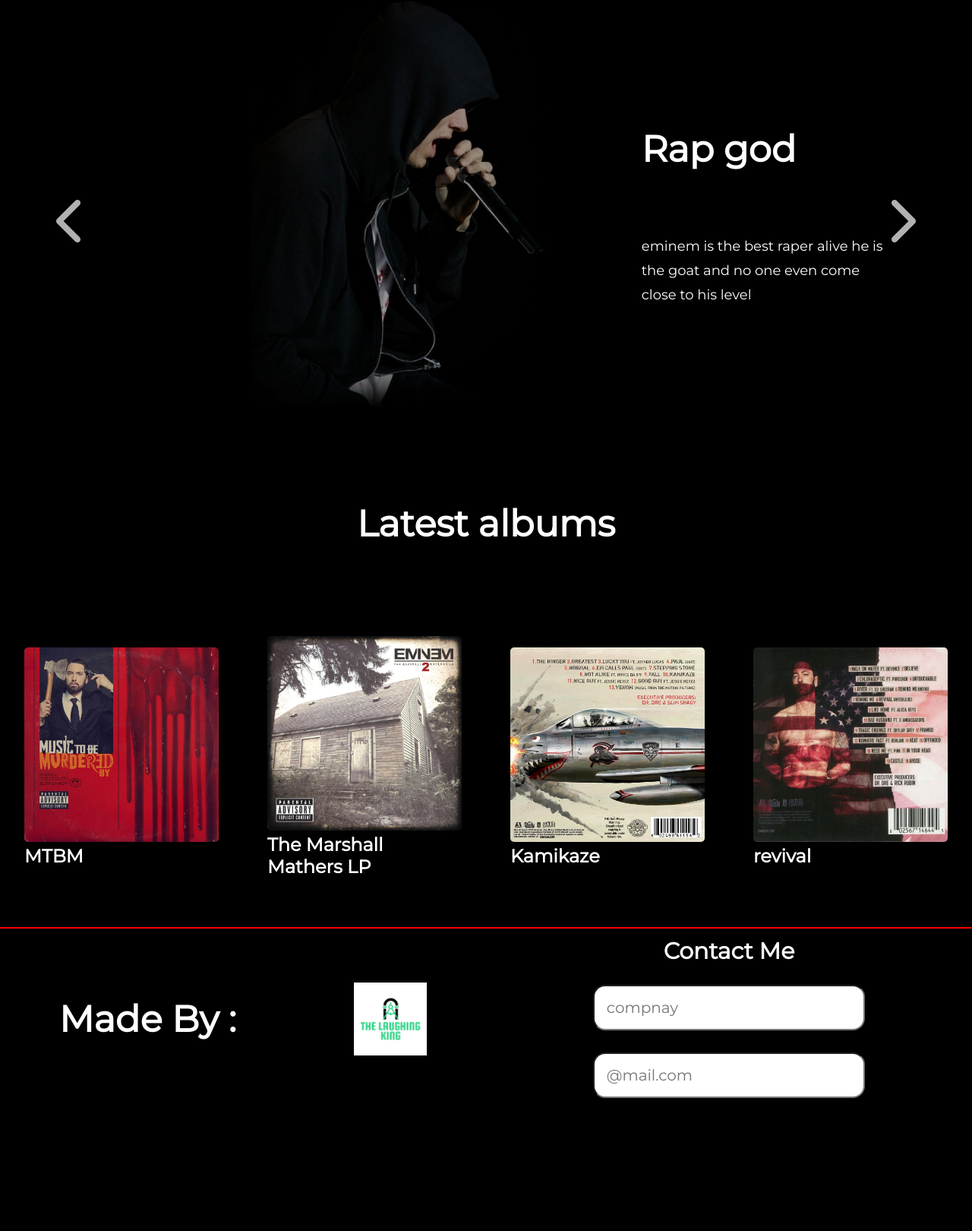
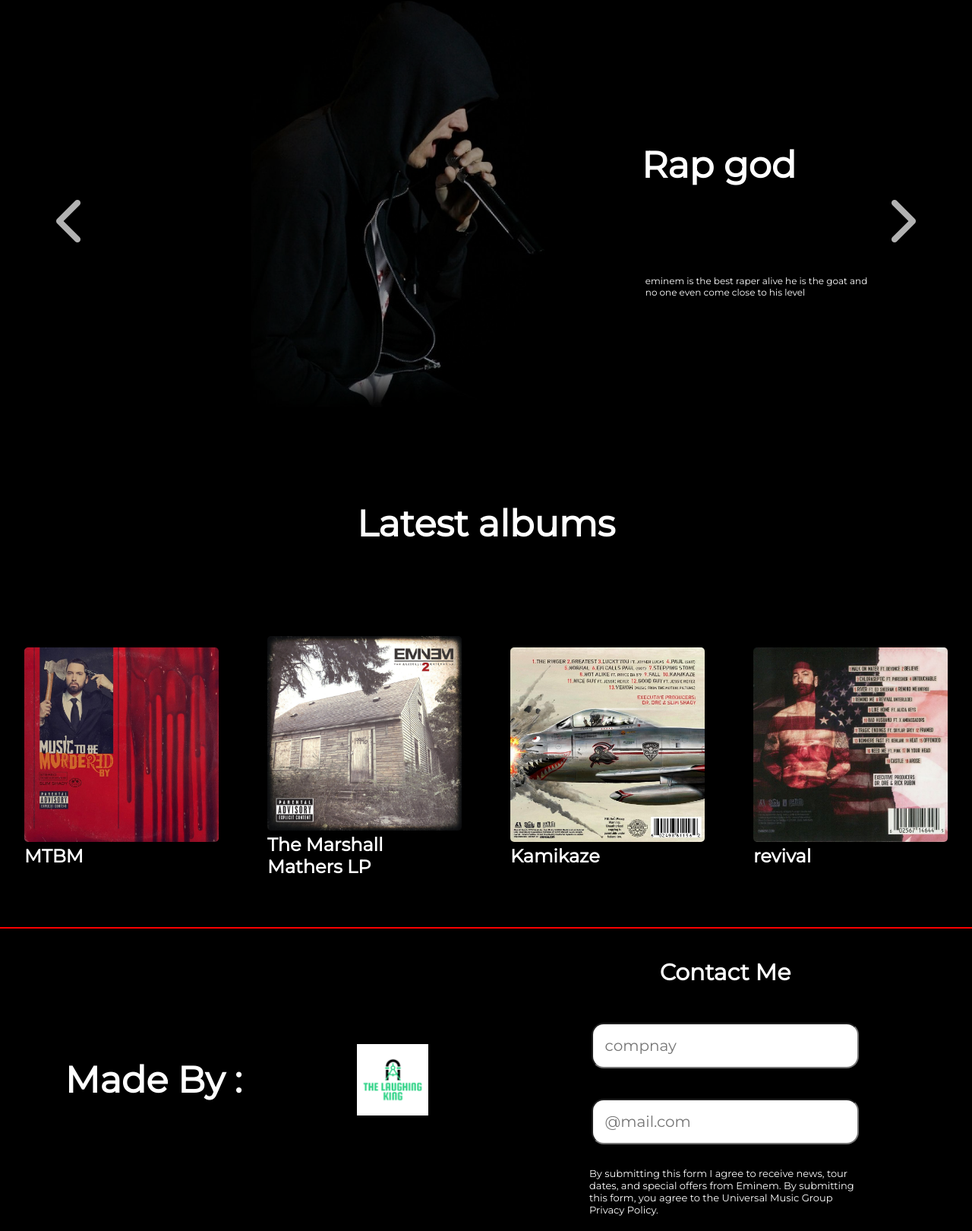
Before and after one commit to danielwendemenh/the-eminemshow, a plain HTML site: page index.html in a window 1280 px wide. Shown: the part 140-1760 px from the top of the page at 76% size. Before the commit the page ends 1600 px from the top, so only its background shows below. Drawn offline with Linux system fonts and the light colour scheme.

Commit message:
Add files via upload

```diff
--- a/index.html
+++ b/index.html
@@ -19,7 +19,7 @@
   </head>
   <body>
     <!-- nav start -->
-    <header>
+    <header id="header">
       <nav class="nav-box">
         <div class="nav-item logo"><span>The eminem show</span></div>
         <div class="nav-item nav">
@@ -50,11 +50,11 @@
             <img src="./images/em-fourth-slider.jpg" alt="eminem" />
             <div class="slider-info">
               <h1 class="sliderheader">Eminem</h1>
-              <p>
+              <span>
                 rapper, songwriter, and record producer. sales of more than 220
                 million records. is critically acclaimed as one of the greatest
                 rappers of all time.
-              </p>
+              </span>
             </div>
           </div>
           -->
@@ -62,27 +62,27 @@
             <img src="./images/em-sec-slider.jpg" alt="eminem" />
             <div class="slider-info">
               <h1 class="sliderheader">slim shady</h1>
-              <p>
+              <span>
                 Slim shady is his dark side he dosent give a fuck what people
                 think about him
-              </p>
+              </span>
             </div>
           </div>
           <div class="slide">
             <img src="./images/em-third-slider.jpg" alt="eminem" />
             <div class="slider-info">
               <h1 class="sliderheader">Marshall Bruce Mathers III</h1>
-              <p>is the person he is the good and real side of him</p>
+              <span>is the person he is the good and real side of him</span>
             </div>
           </div>
           <div class="slide">
             <img src="./images/em-first-slider.jpg" alt="eminem" />
             <div class="slider-info">
               <h1 class="sliderheader">Rap god</h1>
-              <p>
+              <span>
                 eminem is the best raper alive he is the goat and no one even
                 come close to his level
-              </p>
+              </span>
             </div>
           </div>
         </div>
@@ -171,6 +171,11 @@
         <form class="contact-form" action="mailto:danielw69w@gmail.com">
           <div class="frow"><input type="text" placeholder="compnay" /></div>
           <div class="frow"><input type="text" placeholder="@mail.com" /></div>
+          <span>
+            By submitting this form I agree to receive news, tour dates, and
+            special offers from Eminem. By submitting this form, you agree to
+            the Universal Music Group Privacy Policy.
+          </span>
         </form>
       </div>
     </footer>
--- a/scripts/main.js
+++ b/scripts/main.js
@@ -1,8 +1,22 @@
+const header = document.getElementById('header');
+
 const navslide = ()=>{
     const burger = document.querySelector('.burger');
     const nav = document.querySelector('.nav-links');
     burger.addEventListener('click',()=>{
         nav.classList.toggle('test');
+        nav.addEventListener('transitionend',()=>{
+            nav.style.position = 'fixed';
+            nav.style.top = '8vh';
+            nav.style.right = '0';
+            nav.style.botom = '0';
+
+            header.style.position = 'sticky';
+            header.style.top = '0';
+            header.style.right = '0';
+            header.style.width = '100%';
+
+        })
     })
 
 }
--- a/styles/mainstyle.scss
+++ b/styles/mainstyle.scss
@@ -18,6 +18,9 @@ p {
 $myblack: #111;
 $mywhite: rgb(194, 194, 194);
 $myred: rgb(204, 7, 7);
+#header {
+  z-index: 10;
+}
 body {
   font-size: 2vmax;
   background-color: black;
@@ -61,6 +64,7 @@ a {
   width: inherit;
   height: inherit;
   transition: all 0.2s ease;
+  z-index: 10;
 }
 .burger {
   display: none;
@@ -73,7 +77,9 @@ a {
     height: 5px;
     width: 25px;
     background-color: rgb(226, 226, 226);
+    pointer-events: none;
   }
+  // pointer-events: none;
 }
 .links {
   flex: 1;
@@ -138,16 +144,22 @@ a {
   display: flex;
   flex-direction: column;
   justify-content: space-around;
-  line-height: 2rem;
+
   width: 20rem;
   height: 20rem;
   color: white;
-  z-index: 1000;
+  z-index: 4;
   position: absolute;
   top: 50%;
   right: 2em;
   -webkit-transform: translateY(-50%);
   transform: translateY(-50%);
+  span {
+    line-height: 15px;
+    font-size: 12px;
+    text-align: left;
+    padding: 5px;
+  }
 }
 
 //cahngeing image
@@ -279,7 +291,7 @@ footer {
   justify-content: center;
 }
 .inp {
-  padding: 10px;
+  padding: 25px;
   outline: none;
   border: none;
   border-radius: 2rem;
@@ -318,7 +330,7 @@ footer {
   z-index: 3;
 
   h1 {
-    z-index: 300;
+    z-index: 4;
     color: $mywhite;
   }
 }
@@ -379,7 +391,8 @@ footer {
 }
 //form css
 footer {
-  height: 30vh;
+  min-height: 30vh;
+  padding: 10px;
 }
 .contact {
   display: flex;
@@ -397,6 +410,11 @@ footer {
     justify-content: space-around;
     // background-color: green;
     width: 100%;
+    span {
+      font-size: 13px;
+      width: 60%;
+      padding: 10px;
+    }
     .frow {
       width: 80%;
       input {
--- a/styles/mobile.scss
+++ b/styles/mobile.scss
@@ -2,7 +2,8 @@ $myblack: #111;
 $mywhite: rgb(194, 194, 194);
 $myred: rgb(204, 7, 7);
 body {
-  overflow: hidden;
+  overflow-y: scroll;
+  overflow-x: hidden;
 }
 .form {
   flex-direction: column;
@@ -20,6 +21,9 @@ body {
       width: 40vh;
       margin: 0 10px 0 0;
     }
+  }
+  .inp {
+    padding: 15px;
   }
   .or::after {
     border: none;
@@ -69,6 +73,9 @@ body {
   transform: translateX(100%);
   z-index: 10000;
 }
+// .nav {
+//   cursor: pointer;
+// }
 .test {
   transform: translateX(0%);
 }
@@ -104,7 +111,7 @@ body {
   width: 100%;
   height: 100%;
   color: white;
-  z-index: 1000;
+  z-index: 4;
   position: absolute;
   top: 50%;
   right: 0;
@@ -121,12 +128,12 @@ body {
     line-height: 20px;
   }
   p {
-    display: block;
+    display: inline;
     text-align: center;
     width: 100%;
     margin-left: 10px;
-    padding: 20px;
-    line-height: 20px;
+    padding: 5px;
+    line-height: 10px;
   }
 }
 .logo {
@@ -163,10 +170,10 @@ footer {
   flex-direction: column-reverse;
   justify-content: space-around;
   align-items: center;
-  height: 60vh;
+  min-height: 70vh;
   .madeby {
     // flex-direction: column;
-    margin-top: 4rem;
+
     padding-bottom: 20px;
     h1 {
       font-size: 1rem;
@@ -180,12 +187,21 @@ footer {
   .contact {
     height: 50%;
     width: 100%;
-
+    // margin-top: 5vh;
+    padding: 10px;
     .contact-form {
       width: 100%;
-
+      height: 100%;
+      span {
+        font-size: 70%;
+        padding: 10px;
+        text-align: left;
+        line-height: 15px;
+        color: white;
+      }
       .frow {
         width: 100%;
+        margin-top: 2vh;
         input {
           width: 70%;
 
```
Also changed, not shown: styles/mainstyle.css, styles/mobile.css, 2 other files.
